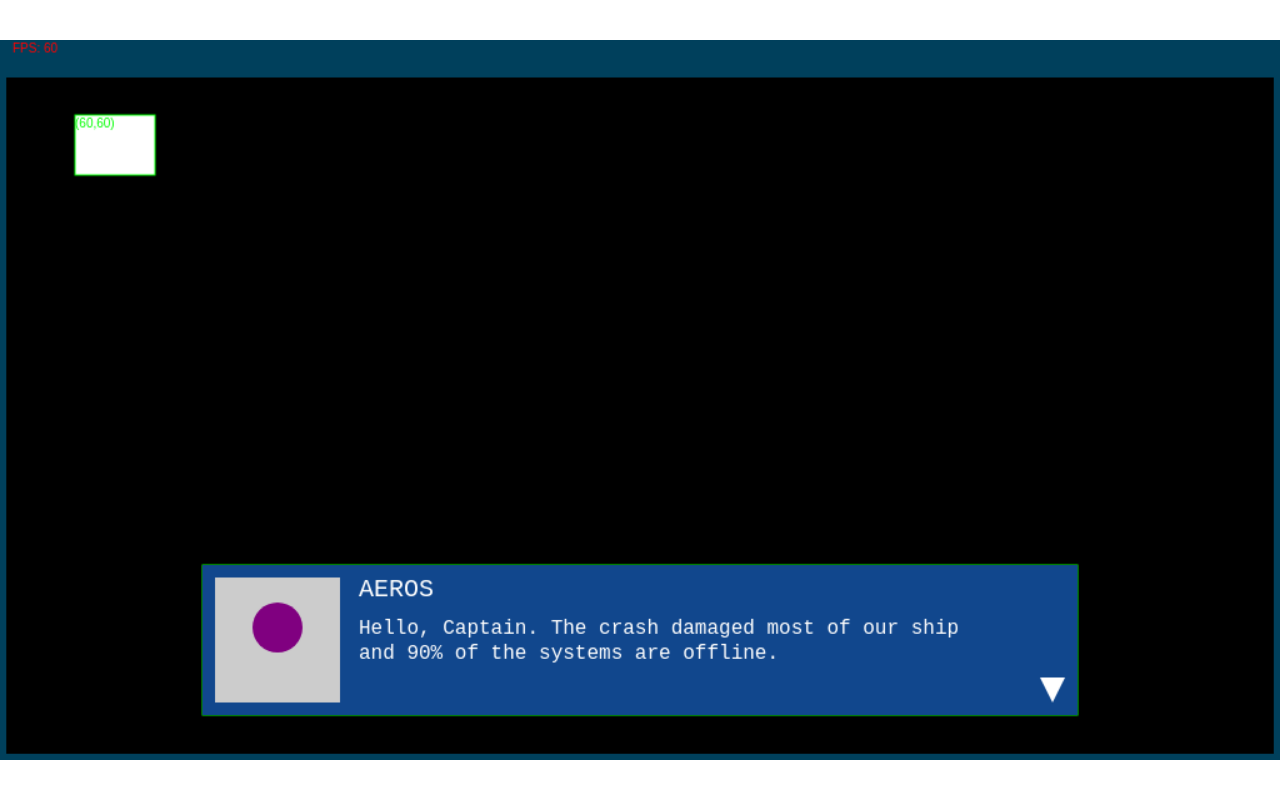
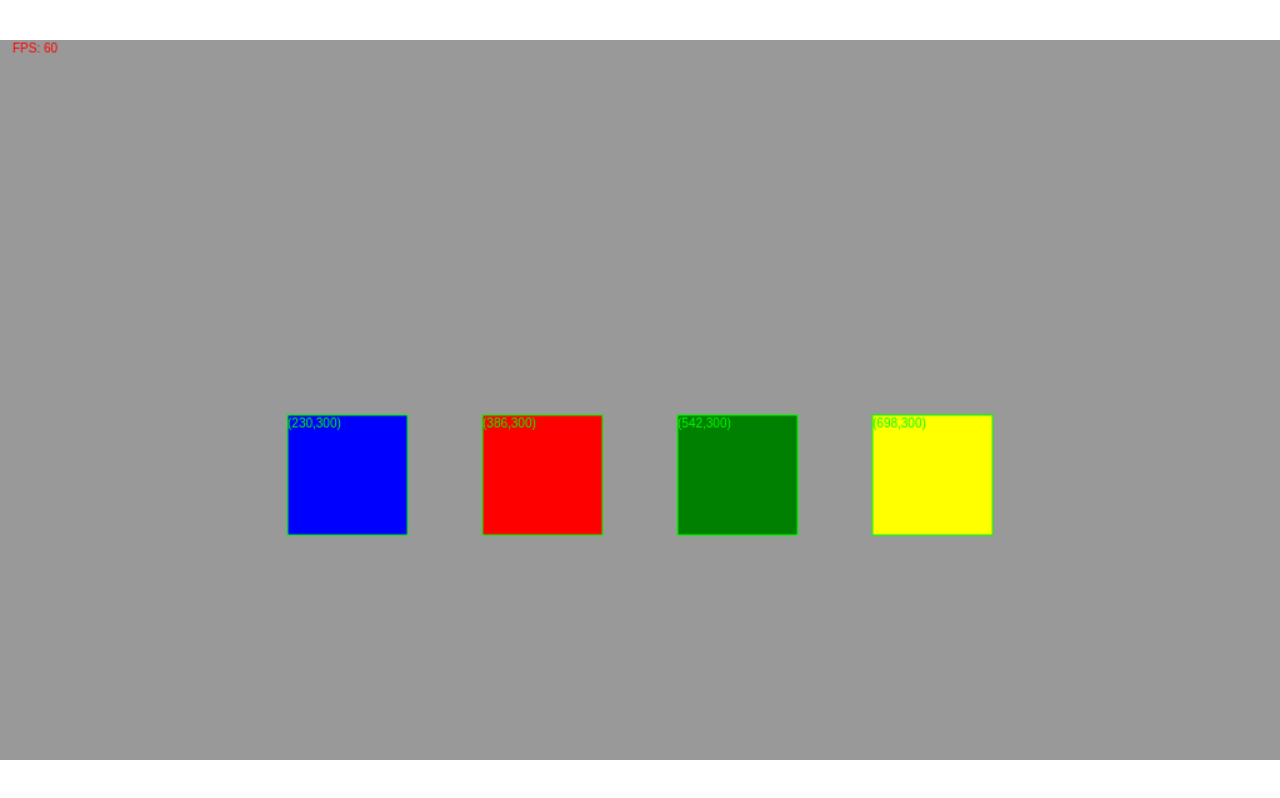
Before and after one commit to satanas/predestine, a plain HTML site: page index.html in a window 1280 px wide. Drawn offline with Linux system fonts and the light colour scheme.

Commit message:
Working on auxiliary mechanic

```diff
--- a/index.html
+++ b/index.html
@@ -38,6 +38,7 @@
   <script src="js/scenes/seal.js"></script>
   <script src="js/scenes/tighten.js"></script>
   <script src="js/scenes/terminal.js"></script>
+  <script src="js/scenes/auxiliary.js"></script>
   <script src="js/scenes/level_selection.js"></script>
   <script src="js/aeros.js"></script>
   <script src="js/main.js"></script>
--- a/js/main.js
+++ b/js/main.js
@@ -31,4 +31,4 @@ $.data = {
   level: 0
 };
 
-$.scenemng.load(new LevelSelectionScene());
+$.scenemng.load(new AuxiliaryScene());
--- /dev/null
+++ b/js/scenes/auxiliary.js
@@ -0,0 +1,46 @@
+class AuxiliaryScene extends Scene {
+  constructor() {
+    super();
+
+    this.buttons = [
+      new KeyButton(0, 'blue'),
+      new KeyButton(1, 'red'),
+      new KeyButton(2, 'green'),
+      new KeyButton(3, 'yellow')
+    ];
+  }
+
+  update() {
+    for (let i = 0; i < this.buttons.length; i++) {
+      this.buttons[i].checkClick();
+    }
+  }
+
+  render() {
+    $.cam.clear('#999');
+
+    for (let i = 0; i < this.buttons.length; i++) {
+      $.cam.render(this.buttons[i]);
+    }
+  }
+}
+
+class KeyButton extends UIButton {
+  constructor(i, color) {
+    let w = 96,
+        x = 230 + (i * w) + (i * 60),
+        y = 300;
+    //if (i > 0) x += 20;
+
+    super(x, y, w, w);
+
+    this.color = color;
+  }
+
+  render() {
+    $.ctx.save();
+    $.ctx.fillStyle = this.color;
+    $.ctx.fillRect(this.x, this.y, this.w, this.h);
+    $.ctx.restore();
+  }
+}
--- a/js/scenes/level_selection.js
+++ b/js/scenes/level_selection.js
@@ -56,7 +56,7 @@ class AuxCtrlBtn extends UIButton {
   }
 
   onClick() {
-    $.scenemng.load(new ConnectScene());
+    $.scenemng.load(new AuxiliaryScene());
   }
 
   update(dt) {
```
